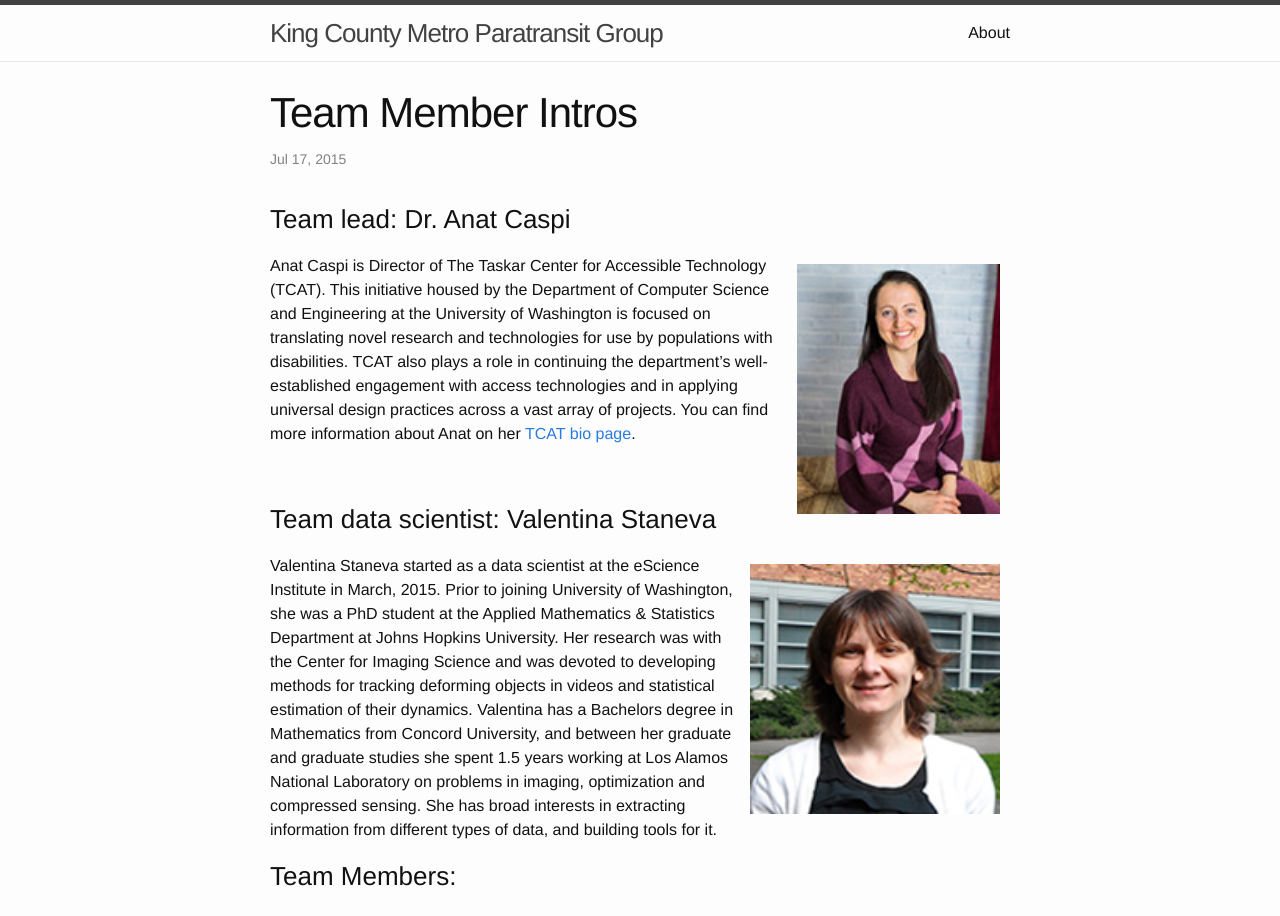
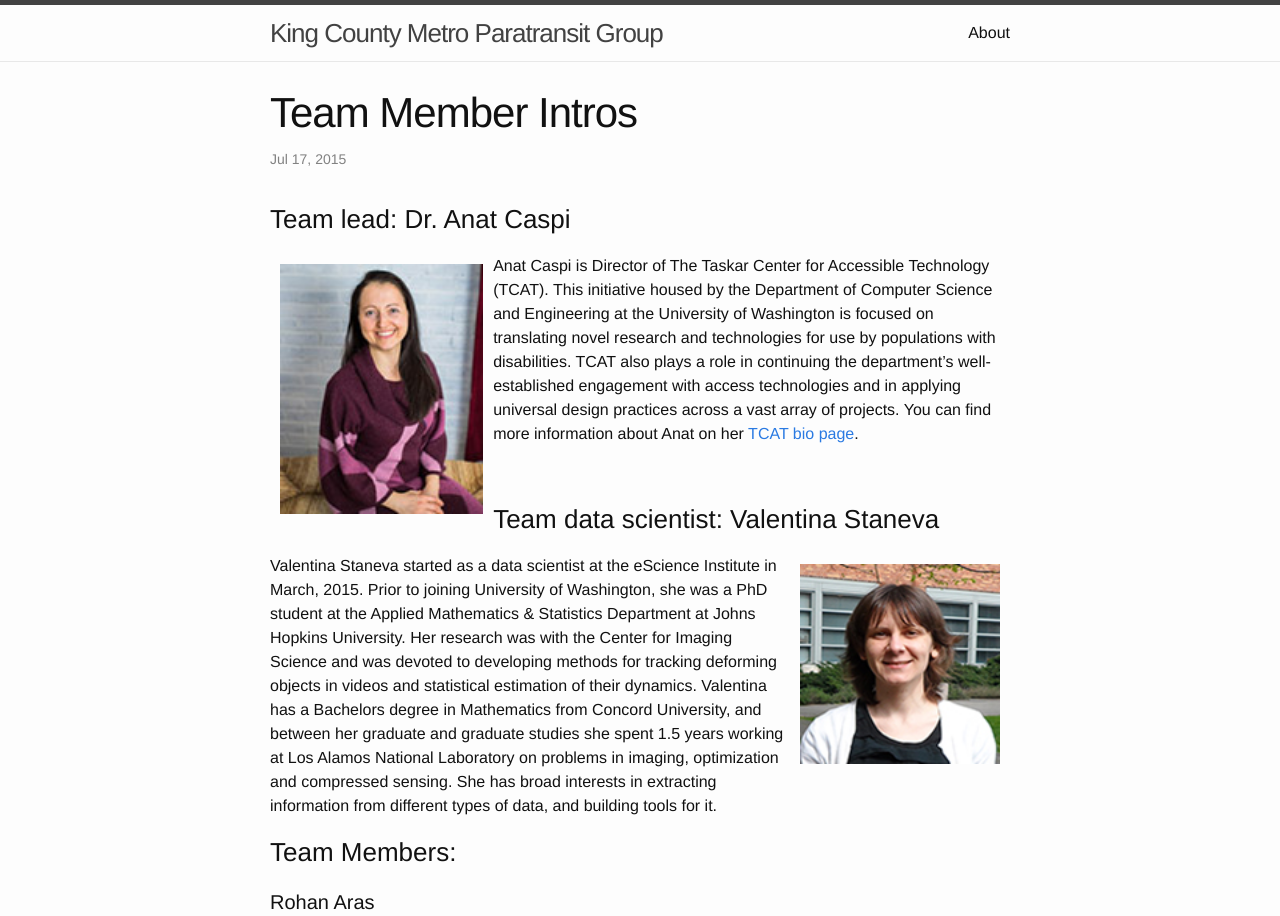
Before and after one commit to DSSG-paratransit/main_repo, a Jekyll site: the page built from _posts/2015-07-17-About-Us.md, in a window 1280 px wide. Shown: the top 916 px of the page. Built offline with Jekyll 4.4.1, drawn with Linux system fonts in a browser that asks for light colours; grey boxes are pictures that could not be loaded.

Commit message:
spaces and minor changes

```diff
--- a/_posts/2015-07-17-About-Us.md
+++ b/_posts/2015-07-17-About-Us.md
@@ -7,7 +7,7 @@ date:   2015-07-17
 
 ### Team lead: Dr. Anat Caspi
 
-<img src= "/main_repo/images/anat.jpg" alt="Anat" style="height:250px; padding: 10px;" align="right">
+<img src= "/main_repo/images/anat.jpg" alt="Anat" style="height:250px; padding: 10px;" align="left">
 
 Anat Caspi is Director of The Taskar Center for Accessible Technology (TCAT). This initiative housed by the Department of Computer Science and Engineering at the University of Washington is focused on translating novel research and technologies for use by populations with disabilities. TCAT also plays a role in continuing the department's well-established engagement with access technologies and in applying universal design practices across a vast array of projects.
 You can find more information about Anat on her [TCAT bio page](http://tcat.cs.washington.edu/node/12).
@@ -20,7 +20,7 @@ You can find more information about Anat on her [TCAT bio page](http://tcat.cs.w
 
 ### Team data scientist: Valentina Staneva
 
-<img src= "/main_repo/images/Valentina.jpg" alt="Valentina" style="height:250px; padding: 10px;" align="right">
+<img src= "/main_repo/images/Valentina.jpg" alt="Valentina" style="height:200px; padding: 10px;" align="right">
 
 Valentina Staneva started as a data scientist at the eScience Institute in March, 2015. Prior to joining University of Washington, she was a PhD student at the Applied Mathematics & Statistics Department at Johns Hopkins University. Her research was with the Center for Imaging Science and was devoted to developing methods for tracking deforming objects in videos and statistical estimation of their dynamics. Valentina has a Bachelors degree in Mathematics from Concord University, and between her graduate and graduate studies she spent 1.5 years working at Los Alamos National Laboratory on problems in imaging, optimization and compressed sensing. She has broad interests in extracting information from different types of data, and building tools for it.
 
@@ -28,9 +28,9 @@ Valentina Staneva started as a data scientist at the eScience Institute in March
 
 #### Rohan Aras
 
-<img src= "/main_repo/images/rohan_picture.jpg" alt="Rohan" style="height:250px; padding: 10px;" align="right">
+<img src= "/main_repo/images/rohan_picture.jpg" alt="Rohan" style="height:250px; padding: 10px;" align="left">
 
-I'm an incoming senior at the UW studying Informatics (with the data science option); Community, Environment, and Planning; and Math. These major choices reflect two things: my enjoyment in playing around, analyzing, and visualizing data, as well as Urban Planning. Needless to say, I am pretty interested in this Urban Science thing. I've done some amount of 'big data' transit research in the past: see [here](https://github.com/rohanaras/BBT_team) and [here](http://students.washington.edu/rohana/bbt/CensusBlockViz/). This paratransit project has been very interesting in making me learn about a part of the transit system that I haven't really been aware of as an able-bodied person. In addition, it has been validating to be involved in something that will potentially have real impacts on our transit system.
+I'm an incoming senior at the UW studying Informatics (with the data science option); Community, Environment, and Planning; and Math. These major choices reflect two things: my enjoyment in playing around, analyzing, and visualizing data, as well as Urban Planning. Needless to say, I am pretty interested in this Urban Science thing. I've done some amount of 'big data' transit research in the past: see [here](https://github.com/rohanaras/BBT_team) and [here](http://students.washington.edu/rohana/bbt/). This paratransit project has been very interesting in making me learn about a part of the transit system that I haven't really been aware of as an able-bodied person. In addition, it has been validating to be involved in something that will potentially have real impacts on our transit system.
 
 
 
@@ -47,7 +47,7 @@ Being involved with the Paratransit Group as a part of the Data Science for Soci
 
 #### Kivan Polimis
 
-<img src="/main_repo/images/kivan.jpg" alt = "Kivan" style="width:180px; padding: 10px" align="left">
+<img src="/main_repo/images/kivan.jpg" alt = "Kivan" style="width:200px; padding: 10px" align="left">
 
 This summer, I'm enjoying working with our team and building a solution to improve King County's Access
 Paratransit Service. Our project has really pushed us to understand our data's
@@ -56,6 +56,7 @@ Our team and the broader eScience community have been great resources for learni
 approaches, software and workflows for tackling data-driven problems.
 I'm a graduate student at UW with research interests in health development, residential mobility and urban demography.
 
+&nbsp;
 
 
 #### Frank Fineis
```
